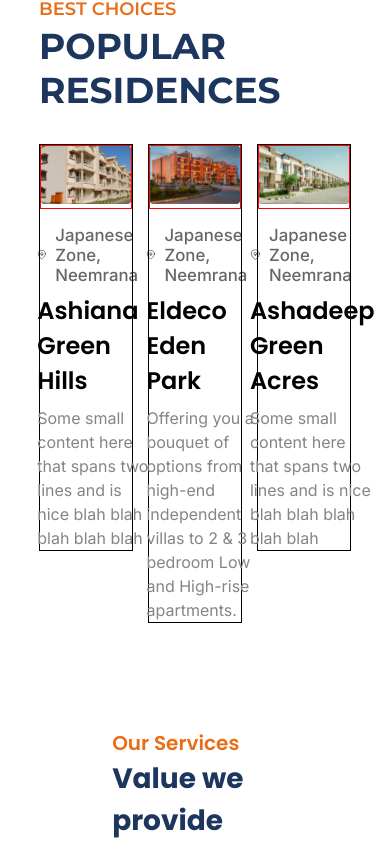
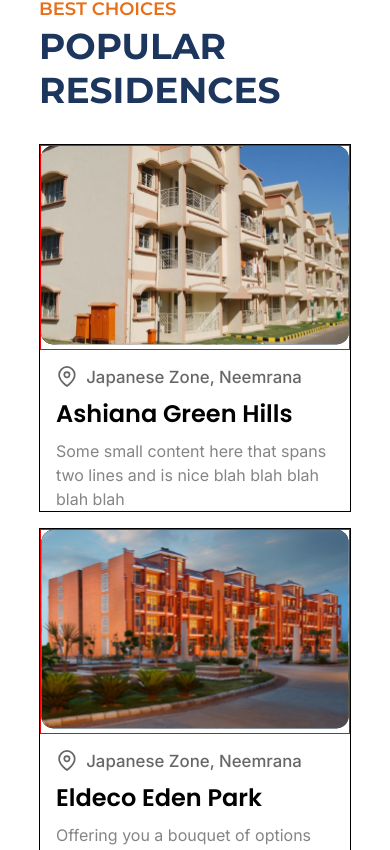
Before and after one commit to JatinYdav/PropertyCloud, a React (Create React App) app: page / in a window 390 px wide. Shown: the part 1174-2024 px from the top of the page. Built offline with nearby package versions, Linux system fonts and the light colour scheme; a web font is replaced by a local one.

Commit message:
Popular Residences Mobile Version Stage-1

```diff
--- a/src/Styles/PopularResidences.css
+++ b/src/Styles/PopularResidences.css
@@ -58,3 +58,14 @@
 .cardimgg{
   width: 100%;
 }
+
+@media screen and (max-width:767px) {
+  .cardbox{
+    flex-direction: column;
+    gap: 1em;
+  }
+
+  .card{
+    width: 100%;
+  }
+}
```
